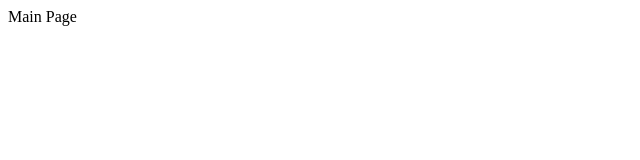
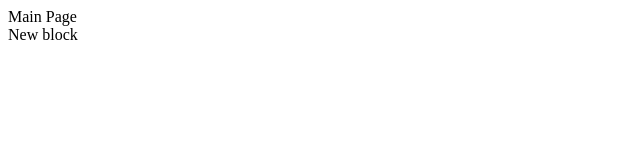
Before and after one commit to eliteSufferer/dojo-project, a plain HTML site: page index.html in a window 1280 px wide. Shown: the full height of the page, 0-640 px from the left. Drawn offline with Linux system fonts and the light colour scheme.

Commit message:
SL-7 Fixed blocks on main page

```diff
--- a/index.html
+++ b/index.html
@@ -1 +1,3 @@
 <div>Main Page</div>
+
+<div>New block</div>
```
